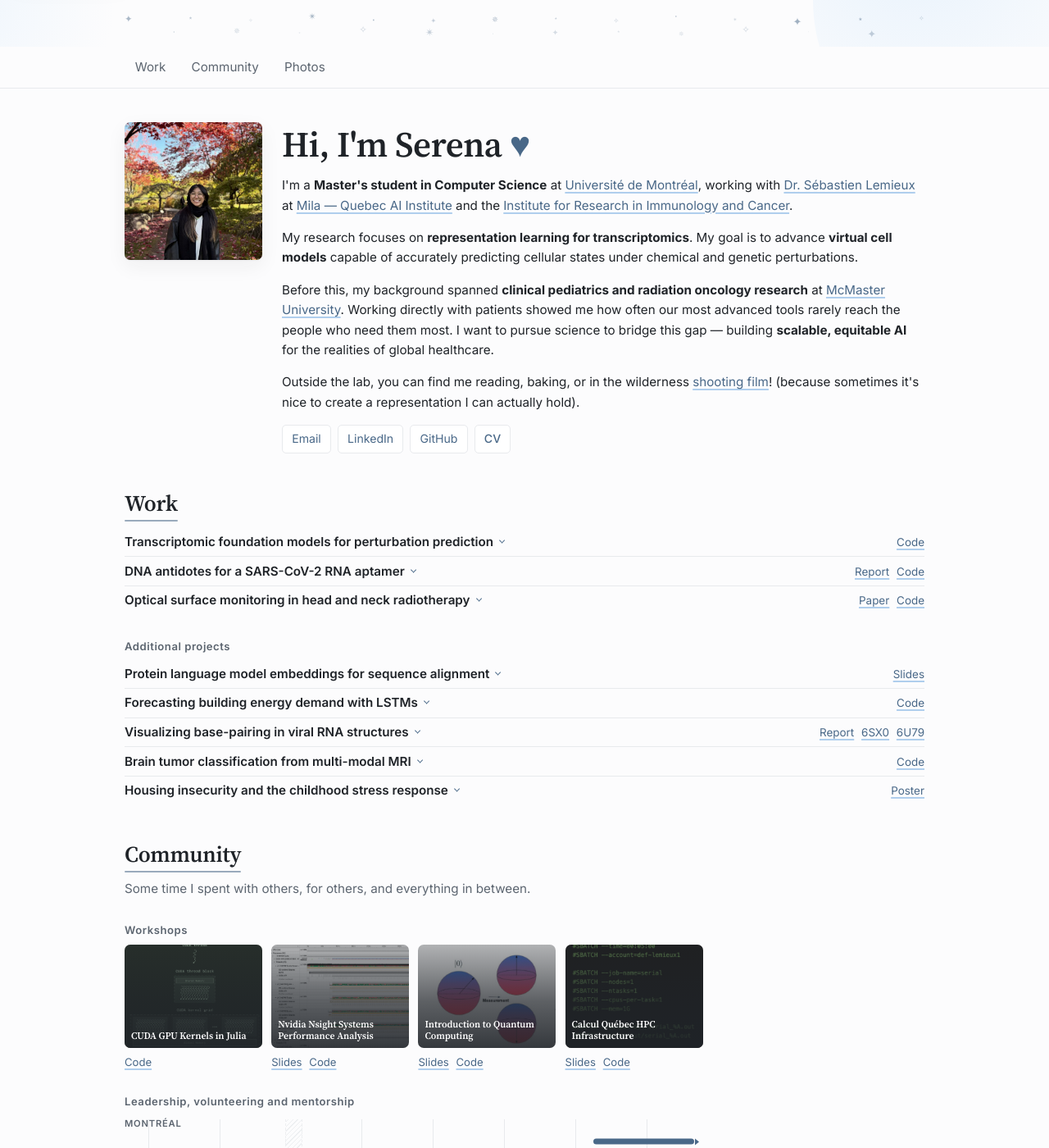
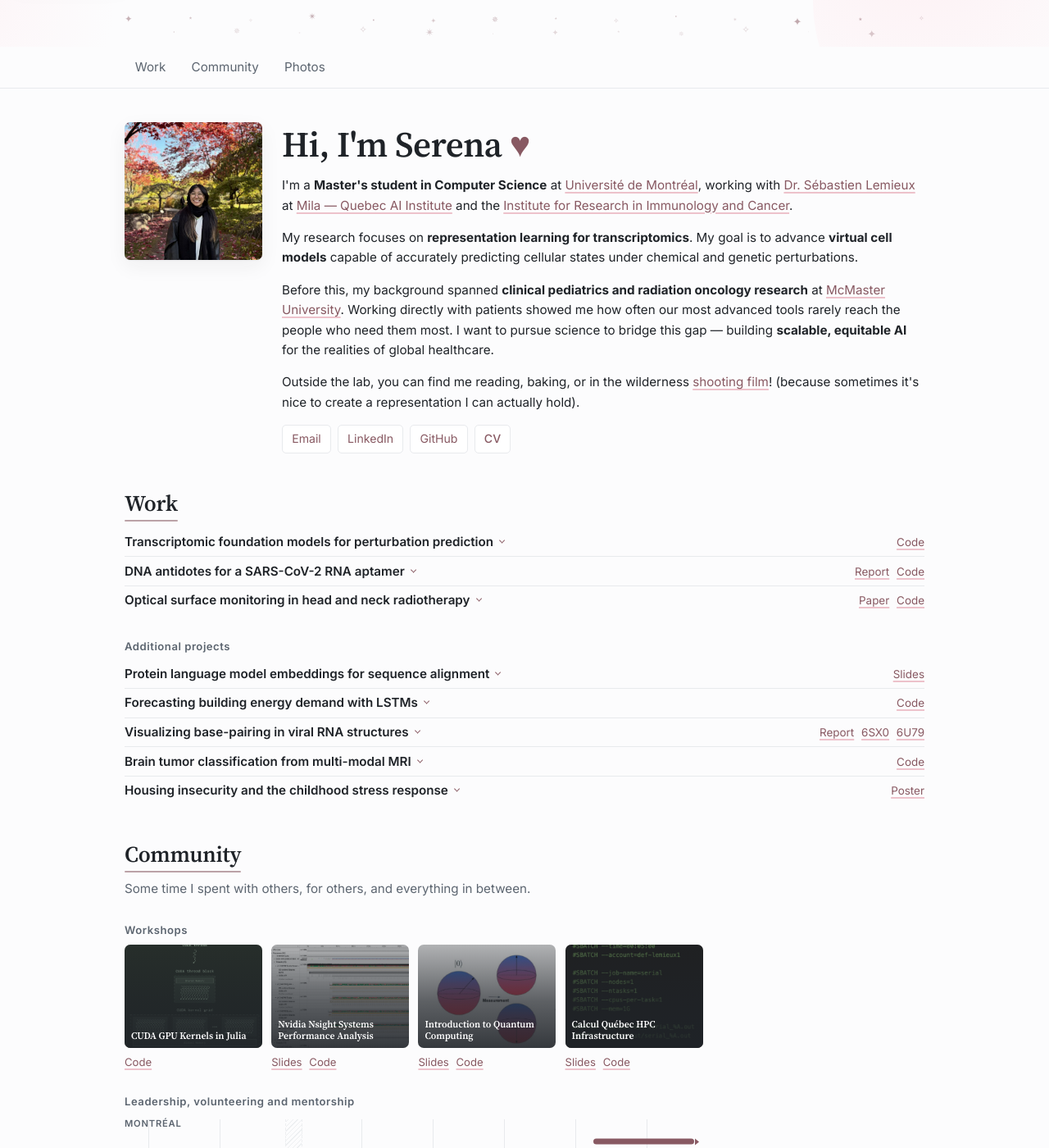
Before and after one commit to sktchan/sktchan.github.io, a Jekyll site: the page built from index.html, in a window 1280 px wide and 1400 px high. Shown: the whole window at 82% size. Built offline with Jekyll 4.4.1, drawn with Linux system fonts in a browser that asks for light colours.

Commit message:
Swap the blue for a muted rose taken from the maples
Back to pink, but derived rather than picked. Sampling the portrait's foliage —
39% of the frame — put the reds across hue 340-9: a dusty band at #956771, the
maple crimson at #894e52, brick at #8e504b. Hue 348 sits between the first two,
which is what keeps it reading pink instead of terracotta.

  --tint       #e1effc -> #feecf0
  --tint-deep  #afceed -> #edc2cb   the pastel, surfaces only at 1.55:1
  --accent     #496888 -> #885962   5.61:1
  city ramp    -> #b0828b #9b6b75 #885962   3.19 / 4.31 / 5.61

"More muted" is the saturation, not the hue: 0.35 against the photo's ~0.43,
and well under the site's original #a8415c at 0.61. Same family as where this
started, considerably quieter.

The greys stay cool and neutral on purpose. A warm grey under a warm accent
would tip the page back toward the warm-paper look we deliberately left, and
the near-white ground is doing the work of keeping it crisp.

Favicon and theme-color follow. Checked from the compiled CSS: every type
colour clears 4.5:1, every ramp step clears 3:1, and no blue survives anywhere.

Co-Authored-By: Claude Opus 5 <noreply@anthropic.com>

```diff
--- a/_includes/head.html
+++ b/_includes/head.html
@@ -34,5 +34,5 @@
   <link rel="icon" href="{{ '/assets/favicon.svg' | relative_url }}" type="image/svg+xml">
   <link rel="apple-touch-icon" href="{{ '/assets/favicon.svg' | relative_url }}">
 
-  <meta name="theme-color" content="#e1effc">
+  <meta name="theme-color" content="#feecf0">
 </head>
--- a/assets/css/main.scss
+++ b/assets/css/main.scss
@@ -34,11 +34,18 @@
    ═══════════════════════════════════════════════════════════════════════════ */
 
 :root {
-  /* colour. --tint-deep is the pastel blue; it is a *surface*, never a text
-     colour — at 1.59:1 it cannot legally carry type. --accent is its darkened
+  /* colour. --tint-deep is the pastel rose; it is a *surface*, never a text
+     colour — at 1.55:1 it cannot legally carry type. --accent is its darkened
      sibling and does all the text work.
 
-     Verified against --bg #fcfcfd: accent 5.66:1, ink-muted 5.77:1, ink 15.4:1.
+     The hue (348) is taken from the portrait's maples. Sampling the foliage —
+     39% of the frame — found the reds spread across hue 340-9: a dusty band at
+     #956771, the maple crimson at #894e52, brick at #8e504b. 348 sits between
+     the first two, so it reads pink rather than terracotta. Saturation is
+     pulled well below the source (0.35 against ~0.43) and far below the site's
+     original #a8415c (0.61) — that gap is the "muted".
+
+     Verified against --bg #fcfcfd: accent 5.61:1, ink-muted 5.77:1, ink 15.4:1.
 
      The ground is near-white rather than pure white — it still reads as white
      but takes the glare off long passages, and it lets --surface (true #ffffff)
@@ -47,21 +54,21 @@
      dirty against a cool white. */
   --bg:         #fcfcfd;
   --surface:    #ffffff;
-  --tint:       #e1effc;
-  --tint-deep:  #afceed;
-  --accent:     #496888;
+  --tint:       #feecf0;
+  --tint-deep:  #edc2cb;
+  --accent:     #885962;
   --ink:        #1f2328;
   --ink-muted:  #5c6570;
   --rule:       #e8eaed;
 
-  /* The community ribbon's three cities, as one blue deepening toward the
+  /* The community ribbon's three cities, as one rose deepening toward the
      present — which, because the rows run in date order, also deepens eastward.
-     Contrast on --bg: 3.12:1, 4.20:1, 5.66:1, all clearing the 3:1 that AA asks
+     Contrast on --bg: 3.19:1, 4.31:1, 5.61:1, all clearing the 3:1 that AA asks
      of non-text UI. Colour never carries meaning alone here: the rows are
      grouped and labelled by city, and the popover names the place. */
-  --city-1:     #7593b1;   /* Toronto  */
-  --city-2:     #5d7d9c;   /* Hamilton */
-  --city-3:     #496888;   /* Montréal */
+  --city-1:     #b0828b;   /* Toronto  */
+  --city-2:     #9b6b75;   /* Hamilton */
+  --city-3:     #885962;   /* Montréal */
 
   /* shape */
   /* Tighter than it was (14/9). Large radii read consumer-app; these read
```
Also changed, not shown: assets/favicon.svg.
